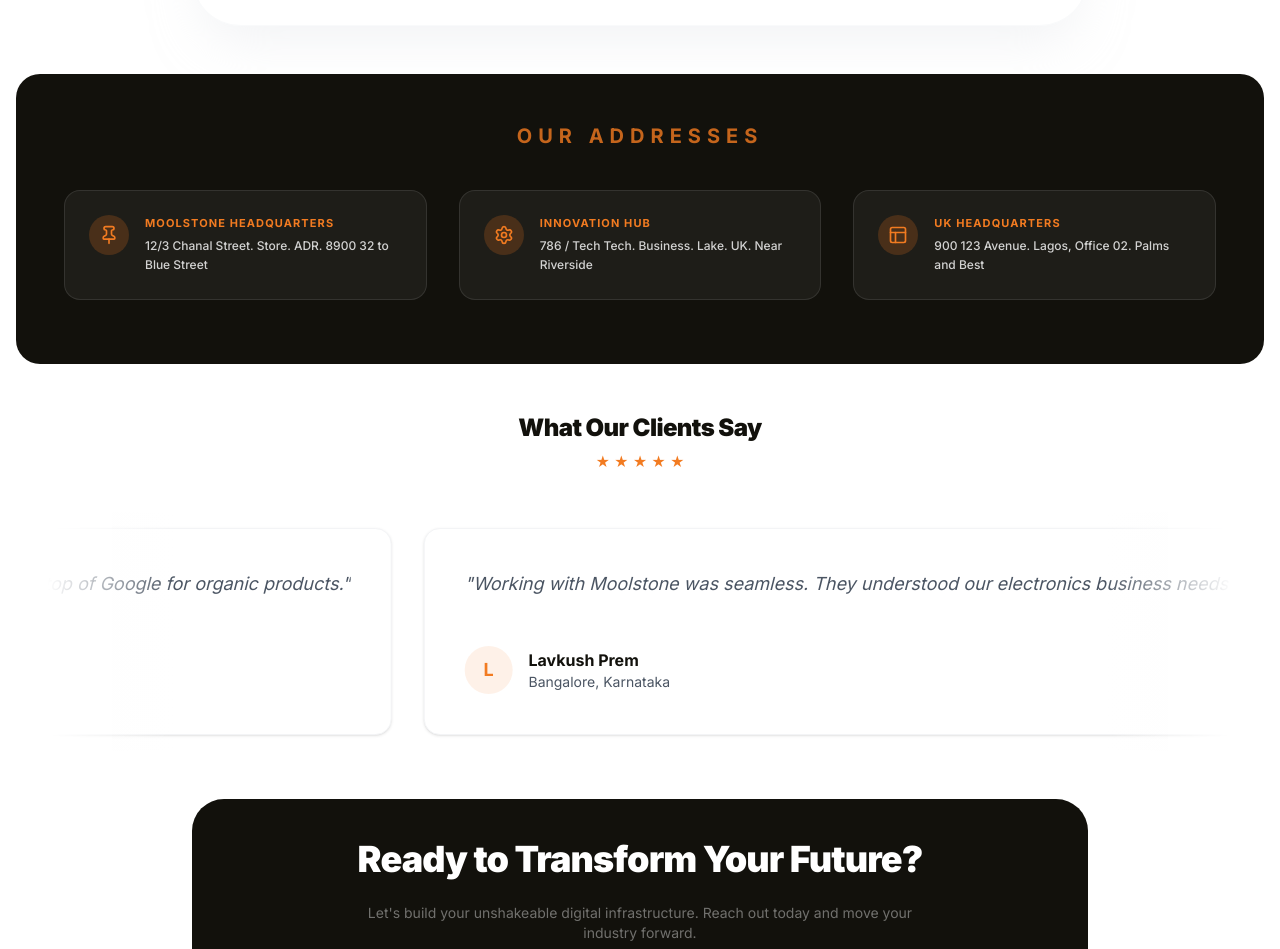
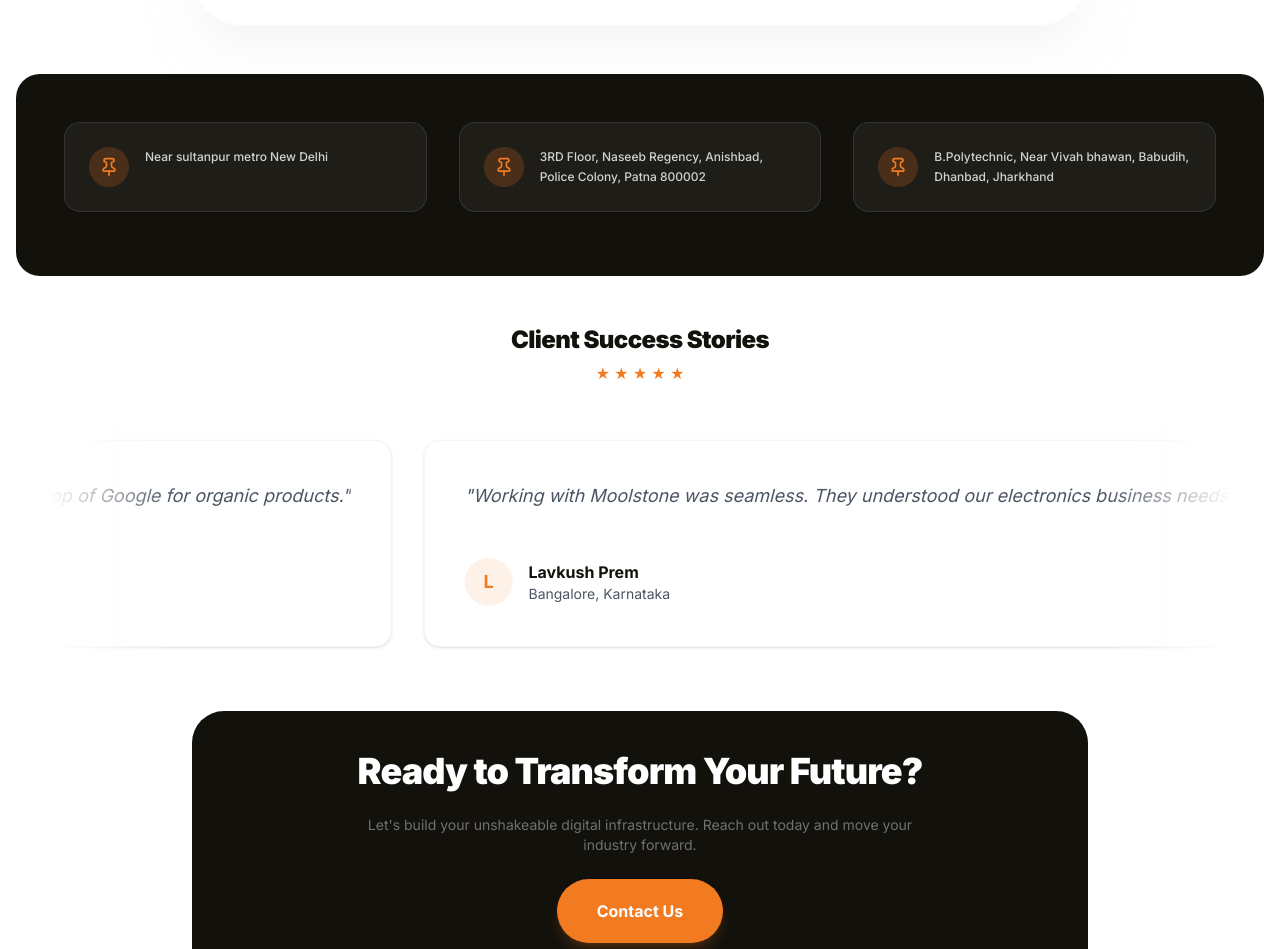
Before and after one commit to dabloo-personal/moolstone, a Next.js app: page /contact in a window 1280 px wide. Shown: the part 1380-2329 px from the top of the page. Built offline with nearby package versions, Linux system fonts and the light colour scheme.

Commit message:
Update addresses, icons, and CTA text

```diff
--- a/src/app/about/page.tsx
+++ b/src/app/about/page.tsx
@@ -151,7 +151,7 @@ export default function AboutUsPage() {
             </p>
             <Link href="/contact#contact-form">
               <Button size="lg" className="rounded-full bg-primary hover:bg-primary-dark px-10 py-6 text-base font-bold shadow-lg shadow-primary/20 border-none transition-all hover:-translate-y-1">
-                Connect Us
+                Contact Us
               </Button>
             </Link>
           </div>
--- a/src/app/contact/page.tsx
+++ b/src/app/contact/page.tsx
@@ -69,25 +69,20 @@ export default function ContactPage() {
 
       {/* Detailed Addresses Section */}
       <SectionWrapper className="bg-dark py-12 pb-16 mx-4 rounded-3xl text-white">
-        <div className="text-center mb-10 space-y-2">
-          <h2 className="text-xl font-bold uppercase tracking-[0.3em] text-primary/80">Our Addresses</h2>
-        </div>
+
         <div className="grid grid-cols-1 md:grid-cols-3 gap-8 max-w-6xl mx-auto">
           {[
             {
-              title: "Moolstone Headquarters",
-              address: "12/3 Chanal Street. Store. ADR. 8900 32 to Blue Street",
+              address: "Near sultanpur metro New Delhi",
               icon: <Pin size={20} />
             },
             {
-              title: "Innovation Hub",
-              address: "786 / Tech Tech. Business. Lake. UK. Near Riverside",
-              icon: <Settings size={20} />
+              address: "3RD Floor, Naseeb Regency, Anishbad, Police Colony, Patna 800002",
+              icon: <Pin size={20} />
             },
             {
-              title: "UK Headquarters",
-              address: "900 123 Avenue. Lagos, Office 02. Palms and Best",
-              icon: <Layout size={20} />
+              address: "B.Polytechnic, Near Vivah bhawan, Babudih, Dhanbad, Jharkhand",
+              icon: <Pin size={20} />
             }
           ].map((item, i) => (
             <div key={i} className="flex gap-4 items-start p-6 rounded-2xl bg-white/5 border border-white/10 hover:border-primary/30 transition-colors">
@@ -95,7 +90,6 @@ export default function ContactPage() {
                 {item.icon}
               </div>
               <div className="space-y-1">
-                <h4 className="text-[11px] font-bold uppercase tracking-widest text-primary mb-1">{item.title}</h4>
                 <p className="text-white/80 text-[12px] leading-relaxed font-medium">{item.address}</p>
               </div>
             </div>
@@ -104,9 +98,9 @@ export default function ContactPage() {
       </SectionWrapper>
 
       {/* Reviews Section */}
-      <SectionWrapper className="bg-white py-12 pb-0">
+      < SectionWrapper className="bg-white py-12 pb-0" >
         <div className="text-center mb-10 space-y-2">
-          <h2 className="text-2xl font-black text-dark tracking-tight">What Our Clients Say</h2>
+          <h2 className="text-2xl font-black text-dark tracking-tight">Client Success Stories</h2>
           <div className="flex justify-center space-x-1 text-primary">
             {[...Array(5)].map((_, i) => (
               <span key={i} className="text-sm">★</span>
@@ -118,10 +112,10 @@ export default function ContactPage() {
           <div className="absolute right-0 top-0 bottom-0 w-8 md:w-32 bg-gradient-to-l from-white to-transparent z-10 pointer-events-none" />
           <TestimonialMarquee />
         </div>
-      </SectionWrapper>
+      </SectionWrapper >
 
       {/* CTA Section - Consistent Branding */}
-      <SectionWrapper className="bg-white py-12 pb-16">
+      < SectionWrapper className="bg-white py-12 pb-16" >
         <div className="max-w-4xl mx-auto bg-dark rounded-[2rem] p-10 text-center relative overflow-hidden">
           <div className="relative z-10 space-y-6">
             <h2 className="text-2xl md:text-4xl font-black text-white tracking-tight">Ready to Transform Your Future?</h2>
@@ -129,11 +123,11 @@ export default function ContactPage() {
               Let&apos;s build your unshakeable digital infrastructure. Reach out today and move your industry forward.
             </p>
             <Button size="lg" className="rounded-full bg-primary hover:bg-primary-dark px-10 py-5 text-base font-bold shadow-lg shadow-primary/20 border-none transition-all hover:-translate-y-1">
-              Connect Us
+              Contact Us
             </Button>
           </div>
         </div>
-      </SectionWrapper>
+      </SectionWrapper >
     </>
   );
 }
```
